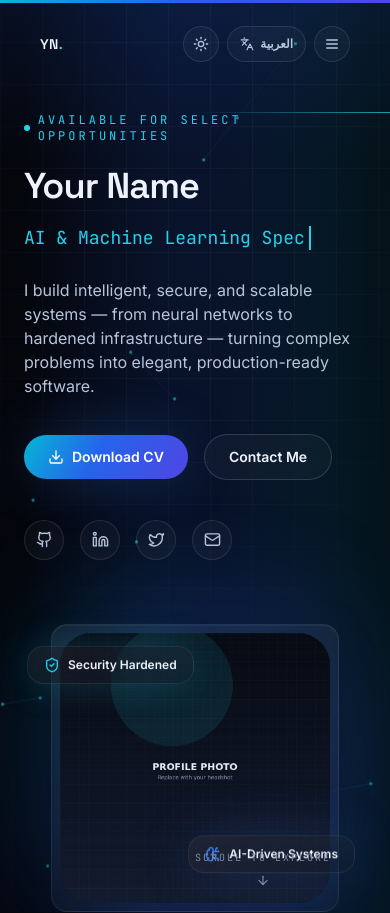
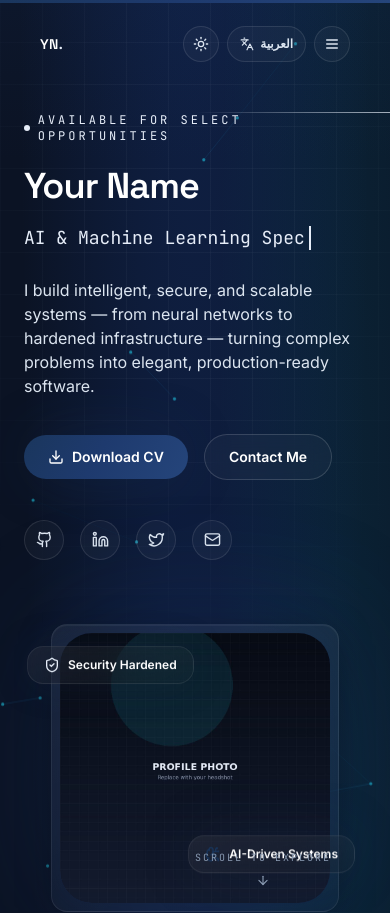
Before and after one commit to AhmedShaat3/PORTALLO, a Next.js app: page / in a window 390 px wide. Shown: the top 913 px of the page. Built offline with nearby package versions, Linux system fonts and the light colour scheme.

Commit message:
Add files via upload

```diff
--- /dev/null
+++ b/globals.css
@@ -0,0 +1,109 @@
+@tailwind base;
+@tailwind components;
+@tailwind utilities;
+
+:root {
+  color-scheme: dark;
+}
+
+html {
+  scroll-behavior: smooth;
+}
+
+html.light {
+  color-scheme: light;
+}
+
+body {
+  @apply bg-base-950 text-ink-100 font-body antialiased;
+  background-image: radial-gradient(ellipse 80% 50% at 50% -10%, rgba(26, 54, 93, 0.22), transparent 60%),
+    radial-gradient(ellipse 60% 40% at 90% 10%, rgba(26, 54, 93, 0.12), transparent 60%);
+}
+
+html.light body {
+  @apply bg-[#F5F8FC] text-base-800;
+  background-image: radial-gradient(ellipse 80% 50% at 50% -10%, rgba(26, 54, 93, 0.08), transparent 60%);
+}
+
+::selection {
+  background: rgba(26, 54, 93, 0.35);
+  color: #fff;
+}
+
+/* Scrollbar */
+::-webkit-scrollbar {
+  width: 10px;
+}
+::-webkit-scrollbar-track {
+  background: transparent;
+}
+::-webkit-scrollbar-thumb {
+  background: linear-gradient(180deg, #1A365D, #25457B);
+  border-radius: 999px;
+  border: 2px solid transparent;
+  background-clip: padding-box;
+}
+
+/* Glassmorphism panel */
+.glass {
+  @apply bg-panel-glass backdrop-blur-xl border border-white/[0.08];
+}
+html.light .glass {
+  background: linear-gradient(160deg, rgba(255, 255, 255, 0.85), rgba(255, 255, 255, 0.55));
+  @apply border-black/[0.06];
+}
+
+.text-gradient {
+  @apply bg-aurora bg-clip-text text-transparent;
+}
+
+.section-eyebrow {
+  @apply inline-flex items-center gap-2 text-xs font-mono uppercase tracking-[0.25em] text-electric-500;
+}
+
+.grid-overlay {
+  background-image: linear-gradient(rgba(148, 163, 184, 0.06) 1px, transparent 1px),
+    linear-gradient(90deg, rgba(148, 163, 184, 0.06) 1px, transparent 1px);
+  background-size: 42px 42px;
+  mask-image: radial-gradient(ellipse 70% 60% at 50% 20%, black 40%, transparent 100%);
+}
+
+/* Custom cursor (desktop only, respects reduced motion) */
+@media (hover: hover) and (pointer: fine) {
+  .custom-cursor-enabled {
+    cursor: none;
+  }
+}
+
+@media (prefers-reduced-motion: reduce) {
+  *,
+  *::before,
+  *::after {
+    animation-duration: 0.001ms !important;
+    animation-iteration-count: 1 !important;
+    transition-duration: 0.001ms !important;
+    scroll-behavior: auto !important;
+  }
+}
+
+:focus-visible {
+  outline: 2px solid #1A365D;
+  outline-offset: 3px;
+  border-radius: 4px;
+}
+
+.container-app {
+  @apply mx-auto w-full max-w-7xl px-6 md:px-10;
+}
+
+.btn-primary {
+  @apply relative inline-flex items-center justify-center gap-2 rounded-full bg-aurora px-6 py-3 text-sm font-semibold text-white shadow-glow-blue transition-transform duration-300 hover:scale-[1.03] active:scale-[0.98];
+}
+
+.btn-ghost {
+  @apply inline-flex items-center justify-center gap-2 rounded-full border border-white/15 bg-white/[0.03] px-6 py-3 text-sm font-semibold text-ink-100 backdrop-blur-md transition-colors duration-300 hover:border-electric-500/50 hover:bg-white/[0.06];
+}
+
+.card-glass {
+  @apply glass rounded-2xl shadow-panel;
+}
--- a/tailwind.config.ts
+++ b/tailwind.config.ts
@@ -7,27 +7,27 @@ const config: Config = {
     extend: {
       colors: {
         base: {
-          950: '#04060C',
-          900: '#070B14',
-          850: '#0A0F1C',
-          800: '#0D1424',
-          700: '#131B2E',
-          600: '#1B2540'
+          950: '#0B1324',
+          900: '#0F1B33',
+          850: '#132342',
+          800: '#172B51',
+          700: '#1E3866',
+          600: '#25457B'
         },
         cyan: {
-          400: '#22D3EE',
-          500: '#06B6D4'
+          400: '#E6EDF8',
+          500: '#CBD8EC'
         },
         electric: {
-          400: '#3B82F6',
-          500: '#2563EB',
-          600: '#4F46E5'
+          400: '#1A365D',
+          500: '#1E3A6E',
+          600: '#2B4C8A'
         },
         ink: {
-          100: '#EDF2FB',
-          300: '#B7C4DA',
-          500: '#7C8CA8',
-          700: '#4A5875'
+          100: '#FFFFFF',
+          300: '#DCE5F0',
+          500: '#8899B0',
+          700: '#5A6B82'
         }
       },
       fontFamily: {
@@ -36,13 +36,13 @@ const config: Config = {
         mono: ['var(--font-mono)']
       },
       backgroundImage: {
-        'grid-fade': 'radial-gradient(ellipse at top, rgba(59,130,246,0.14), transparent 60%)',
-        'aurora': 'linear-gradient(120deg, #06B6D4 0%, #2563EB 45%, #4F46E5 100%)',
+        'grid-fade': 'radial-gradient(ellipse at top, rgba(26,54,93,0.14), transparent 60%)',
+        'aurora': 'linear-gradient(120deg, #1A365D 0%, #1E3A6E 45%, #25457B 100%)',
         'panel-glass': 'linear-gradient(160deg, rgba(255,255,255,0.06), rgba(255,255,255,0.015))'
       },
       boxShadow: {
-        glow: '0 0 40px -8px rgba(34,211,238,0.35)',
-        'glow-blue': '0 0 60px -10px rgba(59,130,246,0.45)',
+        glow: '0 0 40px -8px rgba(26,54,93,0.35)',
+        'glow-blue': '0 0 60px -10px rgba(26,54,93,0.45)',
         panel: '0 1px 1px rgba(255,255,255,0.06) inset, 0 8px 40px -12px rgba(0,0,0,0.6)'
       },
       keyframes: {
@@ -59,8 +59,8 @@ const config: Config = {
           '50%': { opacity: '0' }
         },
         'pulse-ring': {
-          '0%': { boxShadow: '0 0 0 0 rgba(34,211,238,0.5)' },
-          '100%': { boxShadow: '0 0 0 16px rgba(34,211,238,0)' }
+          '0%': { boxShadow: '0 0 0 0 rgba(26,54,93,0.5)' },
+          '100%': { boxShadow: '0 0 0 16px rgba(26,54,93,0)' }
         }
       },
       animation: {
```
